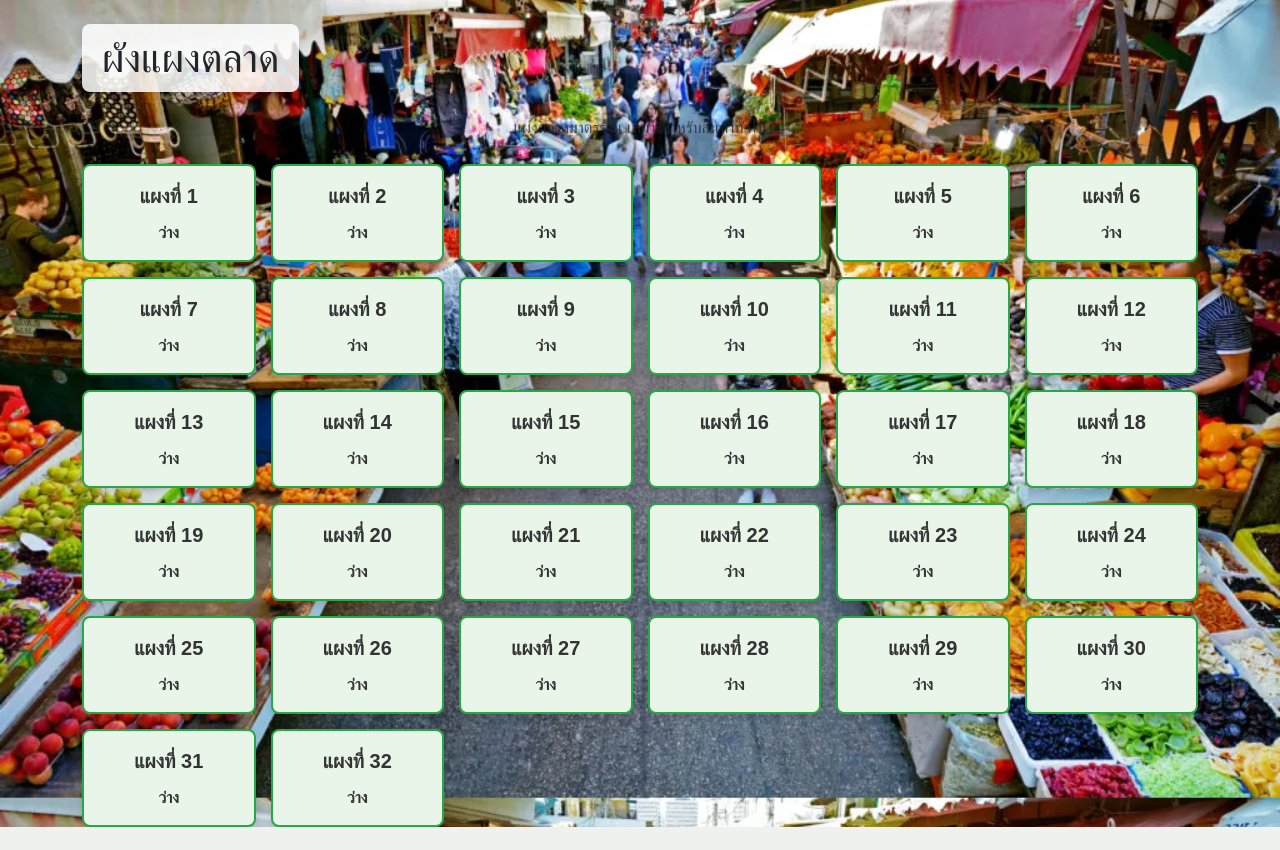
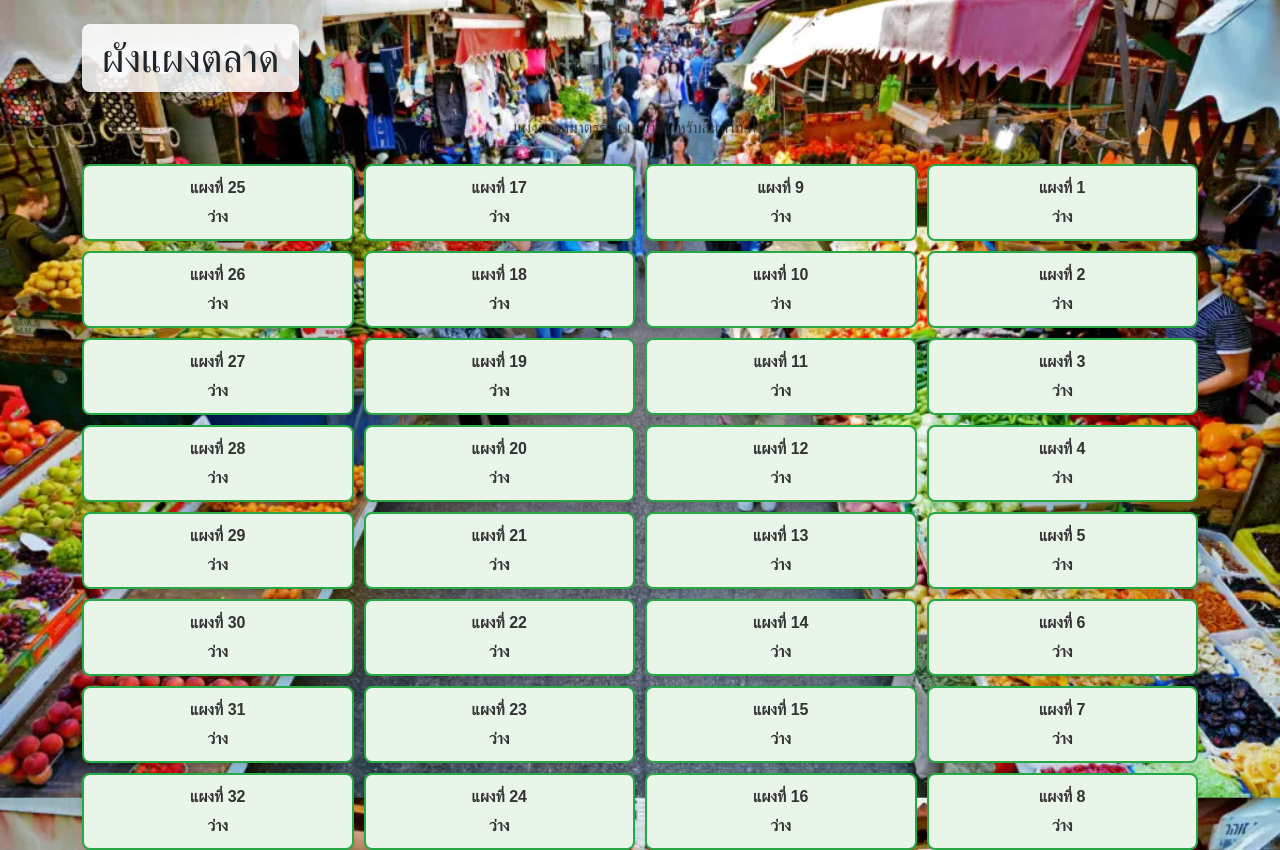
Before and after one commit to zutterjostar-dotcom/market-stall-booking-app, a Flask app: page / in a window 1280 px wide. Shown: the part 56-906 px from the top of the page. Before the commit the page ends 883 px from the top, so only its background shows below. Run offline with Flask 3, Linux system fonts and the light colour scheme; data comes from the database, SQL or seed files in the repository.

Commit message:
Implemented a grid-based stall map layout

```diff
--- a/static/css/style.css
+++ b/static/css/style.css
@@ -66,11 +66,12 @@ body {
     margin-bottom: 20px;
 }
 
-/* โค้ดสำหรับผังแผงตลาด */
-.stall-map-container {
+/* โค้ดสำหรับผังแผงตลาดแบบ Grid */
+.stall-map-grid {
     display: grid;
-    grid-template-columns: repeat(auto-fit, minmax(150px, 1fr));
-    gap: 15px;
+    grid-template-columns: repeat(4, 1fr); /* 4 คอลัมน์ */
+    grid-template-rows: repeat(8, 1fr); /* 8 แถว */
+    gap: 10px;
 }
 
 .stall-box {
@@ -79,7 +80,7 @@ body {
     align-items: center;
     justify-content: center;
     text-align: center;
-    padding: 15px;
+    padding: 10px;
     border-radius: 8px;
     box-shadow: 0 4px 6px rgba(0, 0, 0, 0.1);
     color: #333;
@@ -91,27 +92,56 @@ body {
     transform: translateY(-5px);
 }
 
-.stall-box strong {
-    font-size: 1.25rem;
-    margin-bottom: 5px;
-}
-
 .stall-available {
-    background-color: #e9f5e9; /* สีเขียวอ่อน */
-    border: 2px solid #28a745; /* ขอบสีเขียว */
+    background-color: #e9f5e9;
+    border: 2px solid #28a745;
 }
 
 .stall-occupied {
-    background-color: #f8d7da; /* สีแดงอ่อน */
-    border: 2px solid #dc3545; /* ขอบสีแดง */
+    background-color: #f8d7da;
+    border: 2px solid #dc3545;
 }
 
 .stall-pending {
-    background-color: #fff3cd; /* สีเหลืองอ่อน */
-    border: 2px solid #ffc107; /* ขอบสีเหลือง */
+    background-color: #fff3cd;
+    border: 2px solid #ffc107;
 }
 
 .stall-status-text {
     font-weight: bold;
     margin-top: 5px;
 }
+
+/* ตำแหน่งสำหรับแต่ละแผงตามผังที่วาด */
+.grid-item-1 { grid-area: 1 / 4 / span 1 / span 1; }
+.grid-item-2 { grid-area: 2 / 4 / span 1 / span 1; }
+.grid-item-3 { grid-area: 3 / 4 / span 1 / span 1; }
+.grid-item-4 { grid-area: 4 / 4 / span 1 / span 1; }
+.grid-item-5 { grid-area: 5 / 4 / span 1 / span 1; }
+.grid-item-6 { grid-area: 6 / 4 / span 1 / span 1; }
+.grid-item-7 { grid-area: 7 / 4 / span 1 / span 1; }
+.grid-item-8 { grid-area: 8 / 4 / span 1 / span 1; }
+.grid-item-9 { grid-area: 1 / 3 / span 1 / span 1; }
+.grid-item-10 { grid-area: 2 / 3 / span 1 / span 1; }
+.grid-item-11 { grid-area: 3 / 3 / span 1 / span 1; }
+.grid-item-12 { grid-area: 4 / 3 / span 1 / span 1; }
+.grid-item-13 { grid-area: 5 / 3 / span 1 / span 1; }
+.grid-item-14 { grid-area: 6 / 3 / span 1 / span 1; }
+.grid-item-15 { grid-area: 7 / 3 / span 1 / span 1; }
+.grid-item-16 { grid-area: 8 / 3 / span 1 / span 1; }
+.grid-item-17 { grid-area: 1 / 2 / span 1 / span 1; }
+.grid-item-18 { grid-area: 2 / 2 / span 1 / span 1; }
+.grid-item-19 { grid-area: 3 / 2 / span 1 / span 1; }
+.grid-item-20 { grid-area: 4 / 2 / span 1 / span 1; }
+.grid-item-21 { grid-area: 5 / 2 / span 1 / span 1; }
+.grid-item-22 { grid-area: 6 / 2 / span 1 / span 1; }
+.grid-item-23 { grid-area: 7 / 2 / span 1 / span 1; }
+.grid-item-24 { grid-area: 8 / 2 / span 1 / span 1; }
+.grid-item-25 { grid-area: 1 / 1 / span 1 / span 1; }
+.grid-item-26 { grid-area: 2 / 1 / span 1 / span 1; }
+.grid-item-27 { grid-area: 3 / 1 / span 1 / span 1; }
+.grid-item-28 { grid-area: 4 / 1 / span 1 / span 1; }
+.grid-item-29 { grid-area: 5 / 1 / span 1 / span 1; }
+.grid-item-30 { grid-area: 6 / 1 / span 1 / span 1; }
+.grid-item-31 { grid-area: 7 / 1 / span 1 / span 1; }
+.grid-item-32 { grid-area: 8 / 1 / span 1 / span 1; }
--- a/templates/index.html
+++ b/templates/index.html
@@ -8,9 +8,9 @@
     แผงตลาดมาตรฐาน เหมาะสำหรับสินค้าทั่วไป
 </p>
 
-<div class="stall-map-container">
+<div class="stall-map-grid">
     {% for item in stalls_with_status %}
-    <a href="{{ url_for('book_stall', stall_id=item.stall.id) }}" class="stall-box {% if item.status == 'available' %}stall-available{% elif item.status == 'occupied' %}stall-occupied{% else %}stall-pending{% endif %}">
+    <a href="{{ url_for('book_stall', stall_id=item.stall.id) }}" class="stall-box grid-item-{{ item.stall.id }} {% if item.status == 'available' %}stall-available{% elif item.status == 'occupied' %}stall-occupied{% else %}stall-pending{% endif %}">
         <strong>{{ item.stall.name }}</strong>
         <span class="stall-status-text">{{ 'ว่าง' if item.status == 'available' else 'ไม่ว่าง' if item.status == 'occupied' else 'รอการอนุมัติ' }}</span>
     </a>
```
